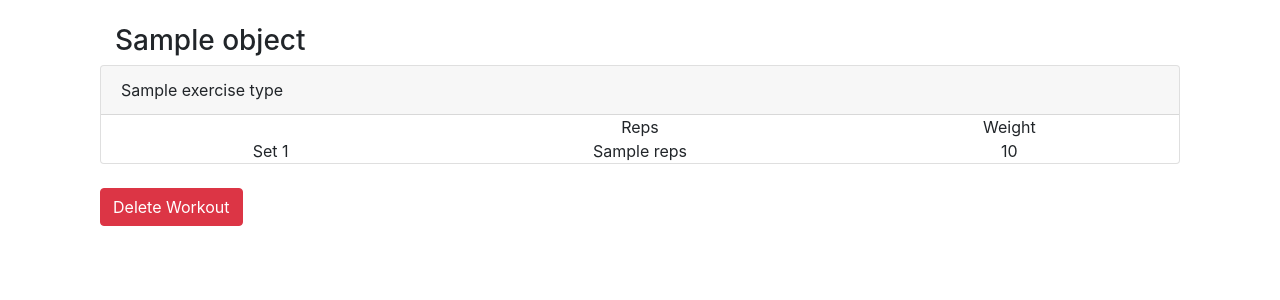
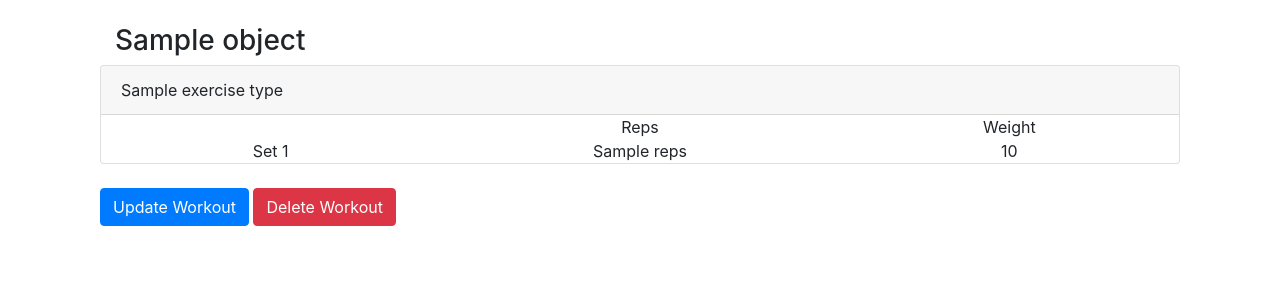
Before and after one commit to Tharindu-h/workout_tracker, a Django app: template workout/templates/workout/detail.html in a window 1280 px wide. Shown: the part 79-379 px from the top of the page. Run offline with Django 3.2, Linux system fonts and the light colour scheme; the template is opened without the code that fills it: most values are stand-ins (such as "Sample title", 1, 10 or a date in 2020); some libraries are stand-ins or nearby versions.

Commit message:
Add update workout button to workout details view

```diff
--- a/workout/templates/workout/detail.html
+++ b/workout/templates/workout/detail.html
@@ -25,6 +25,7 @@
   </br>
   {% endfor %}
   <div class="container">
+    <a class="btn btn-primary" href="{% url 'workout_update' pk=object.pk %}">Update Workout</a>
     <a class="btn btn-danger" href="{% url 'workout_delete' pk=object.pk %}">Delete Workout</a>
   </div>
 {% endblock content %}
```
